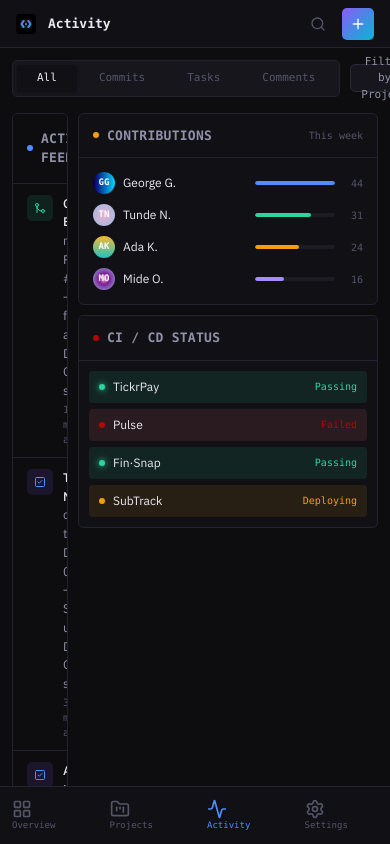
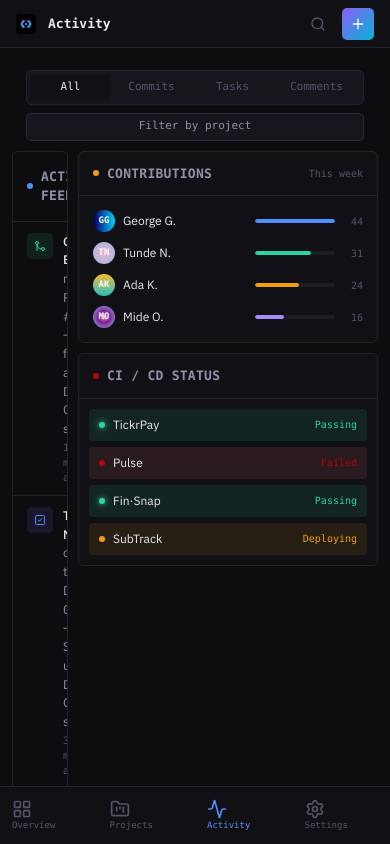
Before and after one commit to georgegoodluck/DevBoard, a Next.js app: page /activity in a window 390 px wide. Built offline with nearby package versions, Linux system fonts and the light colour scheme.

Commit message:
fix: fix activity header responsiveness

```diff
--- a/components/activity/ActivityHeader.tsx
+++ b/components/activity/ActivityHeader.tsx
@@ -16,14 +16,14 @@ const tabs: { label: string; value: Tab }[] = [
 
 export default function ActivityHeader({ activeTab, onTabChange }: Props) {
   return (
-    <div className="flex items-center gap-2.5 mb-4">
+    <div className="flex flex-col sm:flex-row items-stretch sm:items-stretch gap-2 p-[10px_14px]">
       {/* Tabs */}
       <div className="flex gap-0.5 p-1 bg-(--bg2) border border-(--border) rounded-[5px]">
         {tabs.map((tab) => (
           <button
             key={tab.value}
             onClick={() => onTabChange(tab.value)}
-            className={`px-5 py-1.25 rounded-[3px] font-mono text-[11px] font-medium cursor-pointer transition-all ${
+            className={`flex-1 px-4 py-1 rounded-[3px] font-mono text-[11px] font-medium cursor-pointer transition-all ${
               activeTab === tab.value
                 ? "bg-(--bg1) text-(--text) shadow-sm"
                 : "text-(--text3) hover:text-(--text)"
@@ -34,11 +34,11 @@ export default function ActivityHeader({ activeTab, onTabChange }: Props) {
         ))}
       </div>
       {/* Actions */}
-      <div className="ml-auto flex items-center gap-2">
-        <button className="flex items-center gap-1.5 h-7 px-2.5 rounded-(--radius) border border-(--border2) bg-(--bg2) text-(--text2) font-mono text-[11px] cursor-pointer hover:bg-(--bg3) hover:text-(--text) transition-colors">
-          Filter by Project
-        </button>
-      </div>
+      {/* <div className="sm:ml-auto flex items-center gap-2"> */}
+      <button className="sm:ml-auto h-[28px] px-[10px] rounded-[var(--radius)] border border-[var(--border2)] bg-[var(--bg2)] text-[var(--text2)] font-mono text-[11px] cursor-pointer hover:bg-[var(--bg3)] hover:text-[var(--text)] transition-colors">
+        Filter by project
+      </button>
+      {/* </div> */}
     </div>
   );
 }
```
